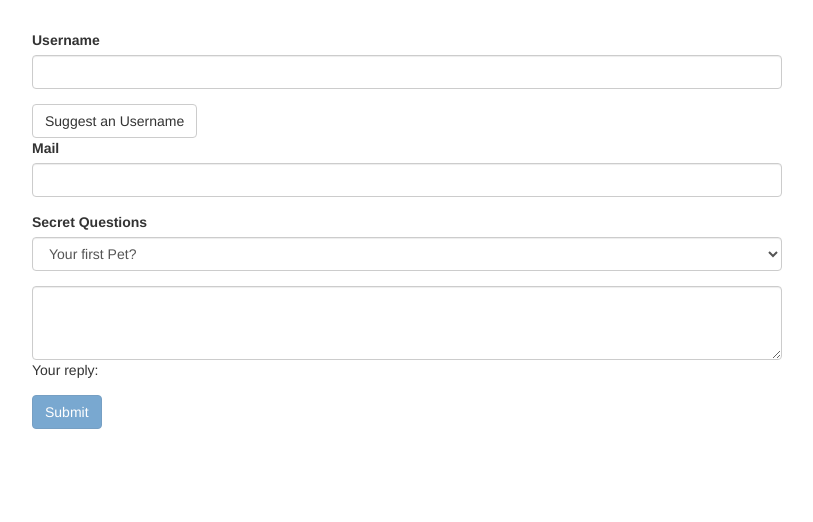
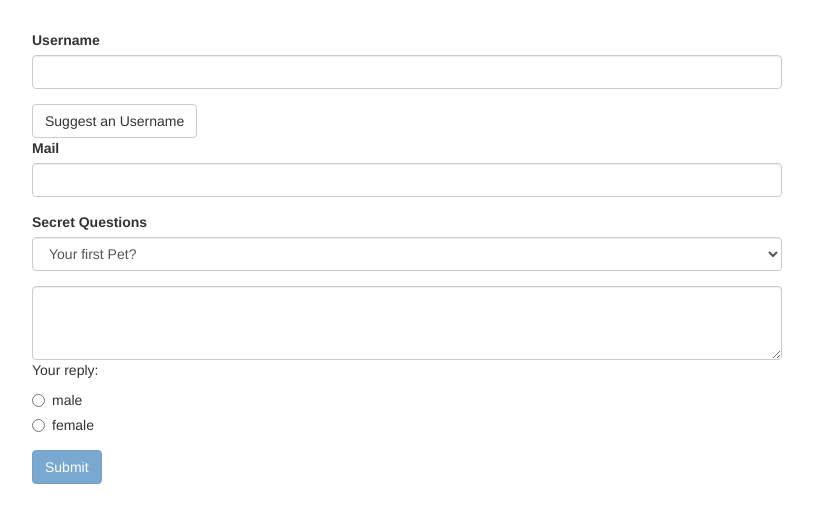
Before and after one commit to bartoszgajda55/AngularTCG, an Angular app: page / in a window 1280 px wide. Shown: the top 522 px of the page, without its empty margins (233-1046 px from the left). Built offline with nearby package versions, Linux system fonts and the light colour scheme.

Commit message:
Handling radio inputs.

```diff
--- a/src/app/app.component.html
+++ b/src/app/app.component.html
@@ -51,6 +51,17 @@
             [(ngModel)]="answer">
           </textarea>
           <p>Your reply: {{ answer }}</p>
+          <div class="radio" *ngFor="let gender of genders">
+            <label>
+              <input
+                type="radio"
+                name="gender"
+                ngModel
+                [value]="gender"
+                required>
+                {{ gender }}
+            </label>
+          </div>
         </div>
         <button
           class="btn btn-primary"
--- a/src/app/app.component.ts
+++ b/src/app/app.component.ts
@@ -10,6 +10,7 @@
   @ViewChild('f') signupForm: NgForm;
   defaultQuestion = 'pet';
   answer = '';
+  genders = ['male', 'female'];
 
   suggestUserName() {
     const suggestedName = 'Superuser';
```
